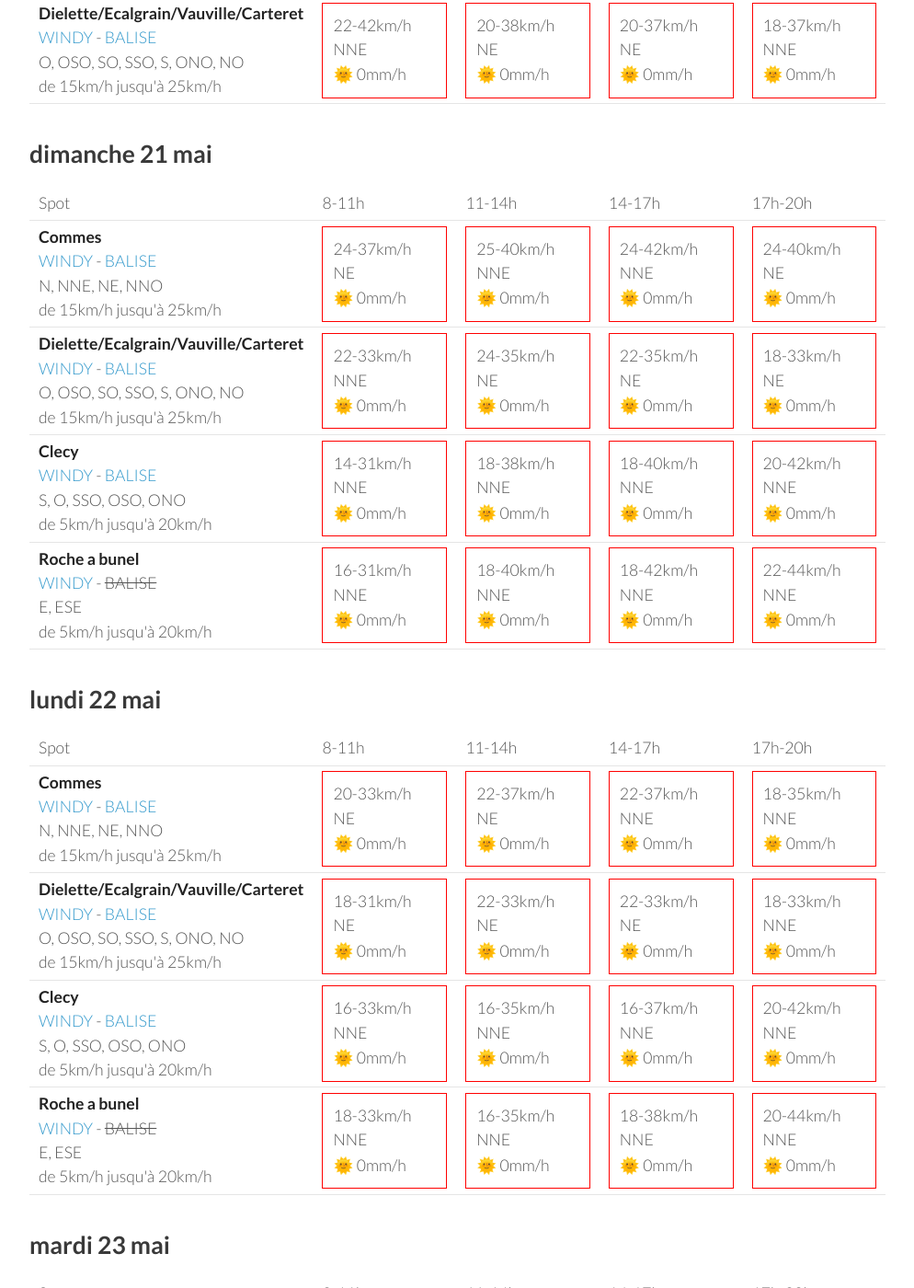
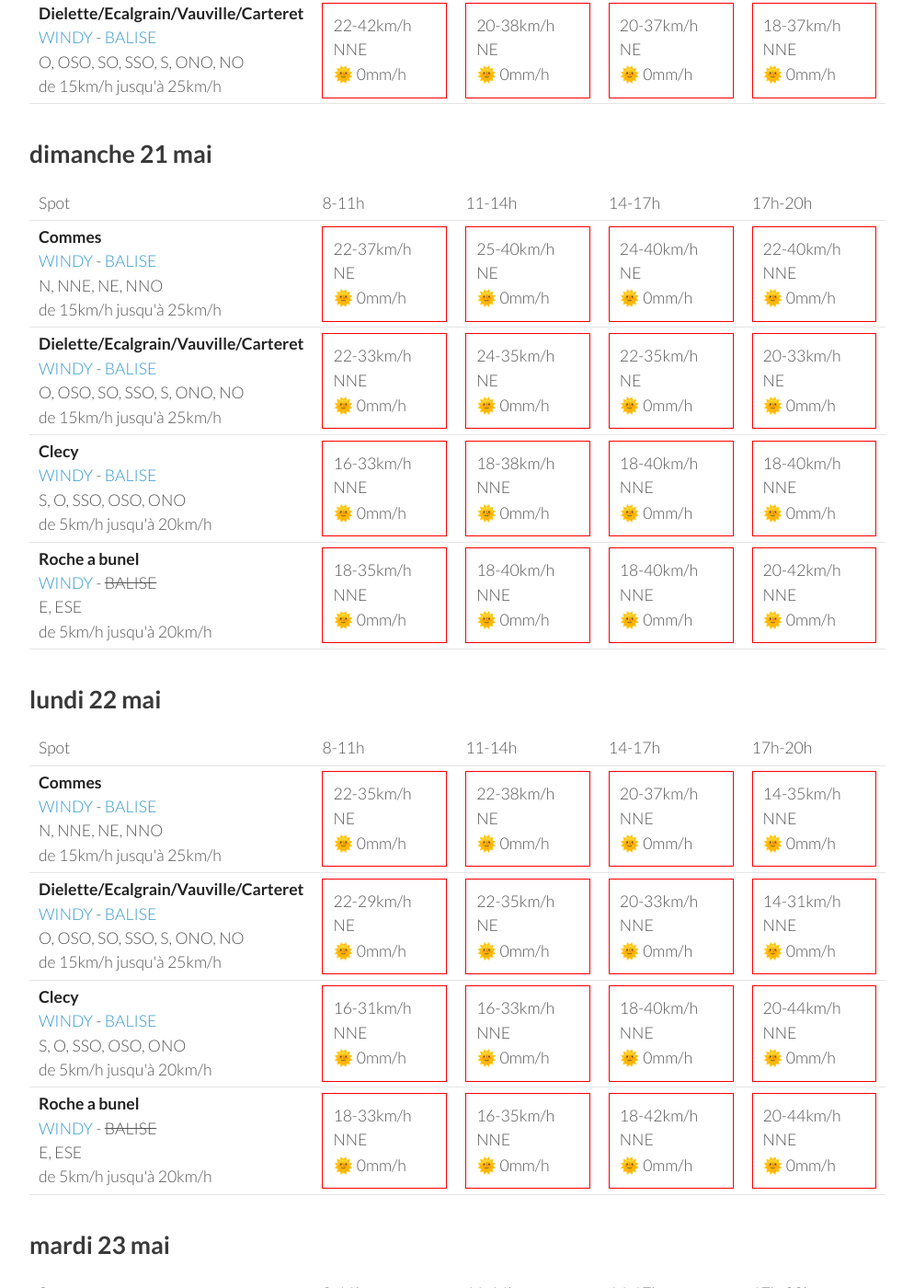
Before and after one commit to parapente-dans-le-nord/parapente-dans-le-nord.github.io, a Jekyll site: the page built from normandie.markdown, in a window 1280 px wide and 1400 px high, scrolled down 1317 px. Shown: the whole window at 92% size, without its empty margins (26-1020 px from the left). Built offline with Jekyll 4.4.1, drawn with Linux system fonts in a browser that asks for light colours; some of the changed text lies outside the part shown.

Commit message:
update index.markdown

```diff
--- a/normandie.markdown
+++ b/normandie.markdown
@@ -132,10 +132,10 @@ page mise à jour le vendredi 19 mai 13:46
 <tr>
         <td><strong>Commes</strong><br><a href="https://windy.com/49.346/-0.726?48.936,-0.726,8">WINDY</a> - <span class=""><a href="http://www.balisemeteo.com/balise.php?idBalise=158">BALISE</a> </span><br> <span class="vent-favorable">N, NNE, NE, NNO</span><br><span class="force-vent">de 15km/h jusqu'à 25km/h</span> </td>
 
-            <td><div class="not-flyable"><p>24-37km/h NE</p><p>🌞 0mm/h</p></div></td>
-            <td><div class="not-flyable"><p>25-40km/h NNE</p><p>🌞 0mm/h</p></div></td>
-            <td><div class="not-flyable"><p>24-42km/h NNE</p><p>🌞 0mm/h</p></div></td>
+            <td><div class="not-flyable"><p>22-37km/h NE</p><p>🌞 0mm/h</p></div></td>
+            <td><div class="not-flyable"><p>25-40km/h NE</p><p>🌞 0mm/h</p></div></td>
             <td><div class="not-flyable"><p>24-40km/h NE</p><p>🌞 0mm/h</p></div></td>
+            <td><div class="not-flyable"><p>22-40km/h NNE</p><p>🌞 0mm/h</p></div></td>
 
 
     </tr>
@@ -145,27 +145,27 @@ page mise à jour le vendredi 19 mai 13:46
             <td><div class="not-flyable"><p>22-33km/h NNE</p><p>🌞 0mm/h</p></div></td>
             <td><div class="not-flyable"><p>24-35km/h NE</p><p>🌞 0mm/h</p></div></td>
             <td><div class="not-flyable"><p>22-35km/h NE</p><p>🌞 0mm/h</p></div></td>
-            <td><div class="not-flyable"><p>18-33km/h NE</p><p>🌞 0mm/h</p></div></td>
+            <td><div class="not-flyable"><p>20-33km/h NE</p><p>🌞 0mm/h</p></div></td>
 
 
     </tr>
 <tr>
         <td><strong>Clecy</strong><br><a href="https://windy.com/48.929/-0.470?48.516,-0.470,8">WINDY</a> - <span class=""><a href="http://www.balisemeteo.com/balise.php?idBalise=122">BALISE</a> </span><br> <span class="vent-favorable">S, O, SSO, OSO, ONO</span><br><span class="force-vent">de 5km/h jusqu'à 20km/h</span> </td>
 
-            <td><div class="not-flyable"><p>14-31km/h NNE</p><p>🌞 0mm/h</p></div></td>
+            <td><div class="not-flyable"><p>16-33km/h NNE</p><p>🌞 0mm/h</p></div></td>
             <td><div class="not-flyable"><p>18-38km/h NNE</p><p>🌞 0mm/h</p></div></td>
             <td><div class="not-flyable"><p>18-40km/h NNE</p><p>🌞 0mm/h</p></div></td>
-            <td><div class="not-flyable"><p>20-42km/h NNE</p><p>🌞 0mm/h</p></div></td>
+            <td><div class="not-flyable"><p>18-40km/h NNE</p><p>🌞 0mm/h</p></div></td>
 
 
     </tr>
 <tr>
         <td><strong>Roche a bunel</strong><br><a href="https://windy.com/48.993/-0.499?48.580,-0.499,8">WINDY</a> - <span class="no-balise"> BALISE </span><br> <span class="vent-favorable">E, ESE</span><br><span class="force-vent">de 5km/h jusqu'à 20km/h</span> </td>
 
-            <td><div class="not-flyable"><p>16-31km/h NNE</p><p>🌞 0mm/h</p></div></td>
+            <td><div class="not-flyable"><p>18-35km/h NNE</p><p>🌞 0mm/h</p></div></td>
             <td><div class="not-flyable"><p>18-40km/h NNE</p><p>🌞 0mm/h</p></div></td>
-            <td><div class="not-flyable"><p>18-42km/h NNE</p><p>🌞 0mm/h</p></div></td>
-            <td><div class="not-flyable"><p>22-44km/h NNE</p><p>🌞 0mm/h</p></div></td>
+            <td><div class="not-flyable"><p>18-40km/h NNE</p><p>🌞 0mm/h</p></div></td>
+            <td><div class="not-flyable"><p>20-42km/h NNE</p><p>🌞 0mm/h</p></div></td>
 
 
     </tr>
@@ -188,30 +188,30 @@ page mise à jour le vendredi 19 mai 13:46
 <tr>
         <td><strong>Commes</strong><br><a href="https://windy.com/49.346/-0.726?48.936,-0.726,8">WINDY</a> - <span class=""><a href="http://www.balisemeteo.com/balise.php?idBalise=158">BALISE</a> </span><br> <span class="vent-favorable">N, NNE, NE, NNO</span><br><span class="force-vent">de 15km/h jusqu'à 25km/h</span> </td>
 
-            <td><div class="not-flyable"><p>20-33km/h NE</p><p>🌞 0mm/h</p></div></td>
-            <td><div class="not-flyable"><p>22-37km/h NE</p><p>🌞 0mm/h</p></div></td>
-            <td><div class="not-flyable"><p>22-37km/h NNE</p><p>🌞 0mm/h</p></div></td>
-            <td><div class="not-flyable"><p>18-35km/h NNE</p><p>🌞 0mm/h</p></div></td>
+            <td><div class="not-flyable"><p>22-35km/h NE</p><p>🌞 0mm/h</p></div></td>
+            <td><div class="not-flyable"><p>22-38km/h NE</p><p>🌞 0mm/h</p></div></td>
+            <td><div class="not-flyable"><p>20-37km/h NNE</p><p>🌞 0mm/h</p></div></td>
+            <td><div class="not-flyable"><p>14-35km/h NNE</p><p>🌞 0mm/h</p></div></td>
 
 
     </tr>
 <tr>
         <td><strong>Dielette/Ecalgrain/Vauville/Carteret</strong><br><a href="https://windy.com/49.650/-1.856?49.243,-1.856,8">WINDY</a> - <span class=""><a href="http://www.balisemeteo.com/balise.php?idBalise=81">BALISE</a> </span><br> <span class="vent-favorable">O, OSO, SO, SSO, S, ONO, NO</span><br><span class="force-vent">de 15km/h jusqu'à 25km/h</span> </td>
 
-            <td><div class="not-flyable"><p>18-31km/h NE</p><p>🌞 0mm/h</p></div></td>
-            <td><div class="not-flyable"><p>22-33km/h NE</p><p>🌞 0mm/h</p></div></td>
-            <td><div class="not-flyable"><p>22-33km/h NE</p><p>🌞 0mm/h</p></div></td>
-            <td><div class="not-flyable"><p>18-33km/h NNE</p><p>🌞 0mm/h</p></div></td>
+            <td><div class="not-flyable"><p>22-29km/h NE</p><p>🌞 0mm/h</p></div></td>
+            <td><div class="not-flyable"><p>22-35km/h NE</p><p>🌞 0mm/h</p></div></td>
+            <td><div class="not-flyable"><p>20-33km/h NNE</p><p>🌞 0mm/h</p></div></td>
+            <td><div class="not-flyable"><p>14-31km/h NNE</p><p>🌞 0mm/h</p></div></td>
 
 
     </tr>
 <tr>
         <td><strong>Clecy</strong><br><a href="https://windy.com/48.929/-0.470?48.516,-0.470,8">WINDY</a> - <span class=""><a href="http://www.balisemeteo.com/balise.php?idBalise=122">BALISE</a> </span><br> <span class="vent-favorable">S, O, SSO, OSO, ONO</span><br><span class="force-vent">de 5km/h jusqu'à 20km/h</span> </td>
 
+            <td><div class="not-flyable"><p>16-31km/h NNE</p><p>🌞 0mm/h</p></div></td>
             <td><div class="not-flyable"><p>16-33km/h NNE</p><p>🌞 0mm/h</p></div></td>
-            <td><div class="not-flyable"><p>16-35km/h NNE</p><p>🌞 0mm/h</p></div></td>
-            <td><div class="not-flyable"><p>16-37km/h NNE</p><p>🌞 0mm/h</p></div></td>
-            <td><div class="not-flyable"><p>20-42km/h NNE</p><p>🌞 0mm/h</p></div></td>
+            <td><div class="not-flyable"><p>18-40km/h NNE</p><p>🌞 0mm/h</p></div></td>
+            <td><div class="not-flyable"><p>20-44km/h NNE</p><p>🌞 0mm/h</p></div></td>
 
 
     </tr>
@@ -220,7 +220,7 @@ page mise à jour le vendredi 19 mai 13:46
 
             <td><div class="not-flyable"><p>18-33km/h NNE</p><p>🌞 0mm/h</p></div></td>
             <td><div class="not-flyable"><p>16-35km/h NNE</p><p>🌞 0mm/h</p></div></td>
-            <td><div class="not-flyable"><p>18-38km/h NNE</p><p>🌞 0mm/h</p></div></td>
+            <td><div class="not-flyable"><p>18-42km/h NNE</p><p>🌞 0mm/h</p></div></td>
             <td><div class="not-flyable"><p>20-44km/h NNE</p><p>🌞 0mm/h</p></div></td>
 
 
```
Also changed, not shown: other parts of normandie.markdown (+1 -1 lines).
